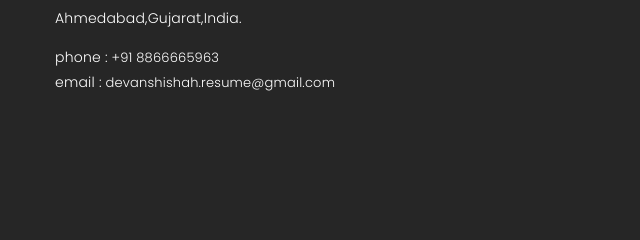
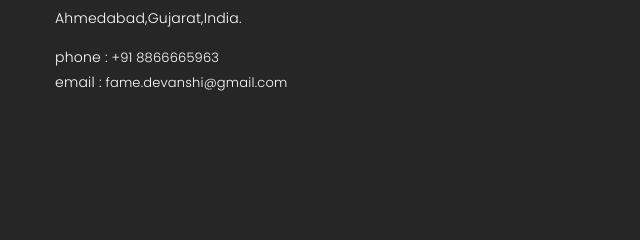
Before and after one commit to devanshi-fame/devanshi-fame.github.io, a plain HTML site: page index.html in a window 1280 px wide. Shown: the part 3571-3811 px from the top of the page, 0-640 px from the left. Drawn offline with Linux system fonts and the light colour scheme; files whose address does not match are found by name; a web font is replaced by a local one.

Commit message:
Update index.html

```diff
--- a/index.html
+++ b/index.html
@@ -333,7 +333,7 @@ You have got to get up and work at it to make your dreams come true.</p>
                         <ul>
                             <li><span>phone :</span> +91 8866665963</li>
 
-                            <li><span>email :</span> devanshishah.resume@gmail.com </li>
+                            <li><span>email :</span> fame.devanshi@gmail.com </li>
                         </ul>
                     </div>
                 </div>
```
